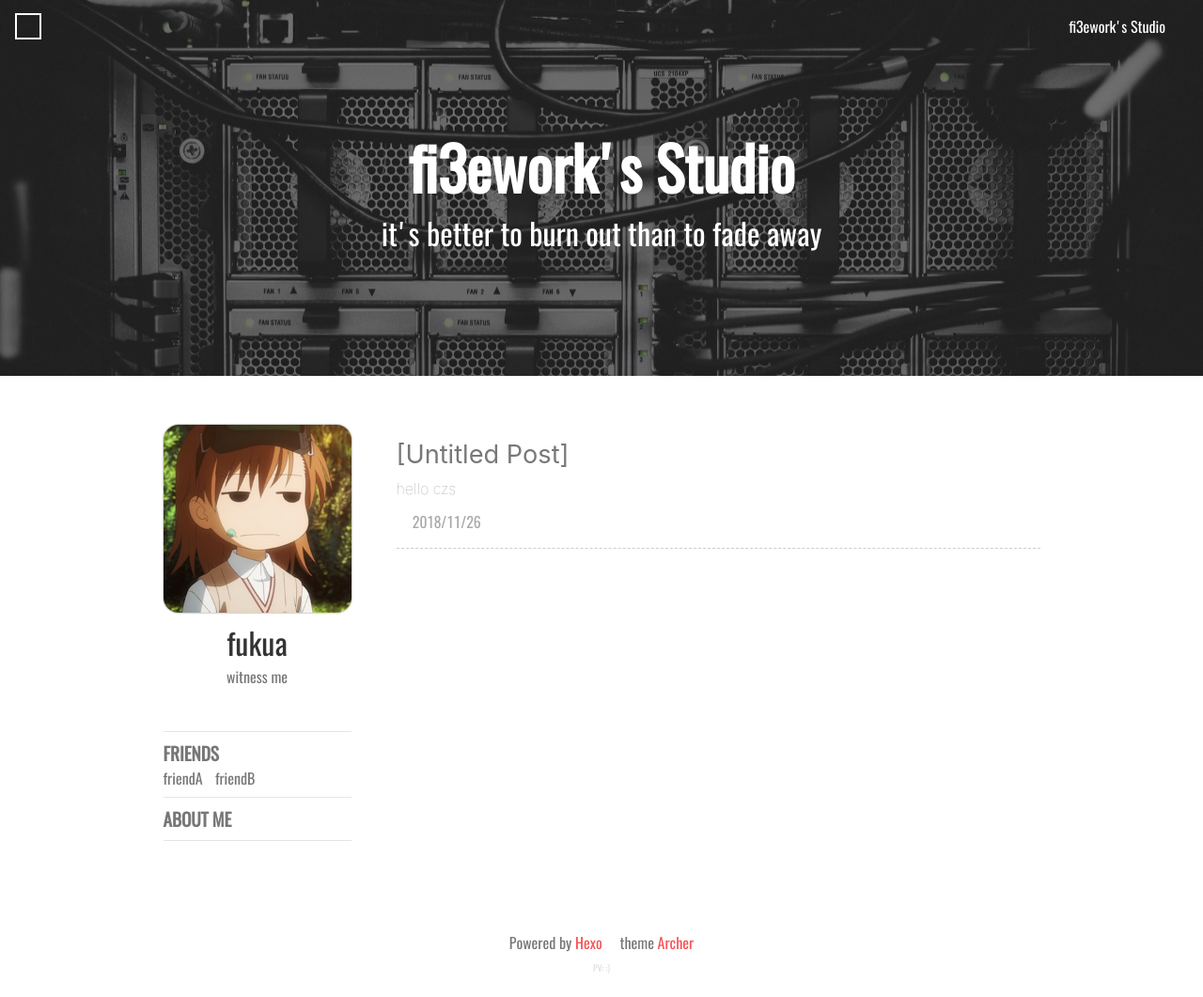
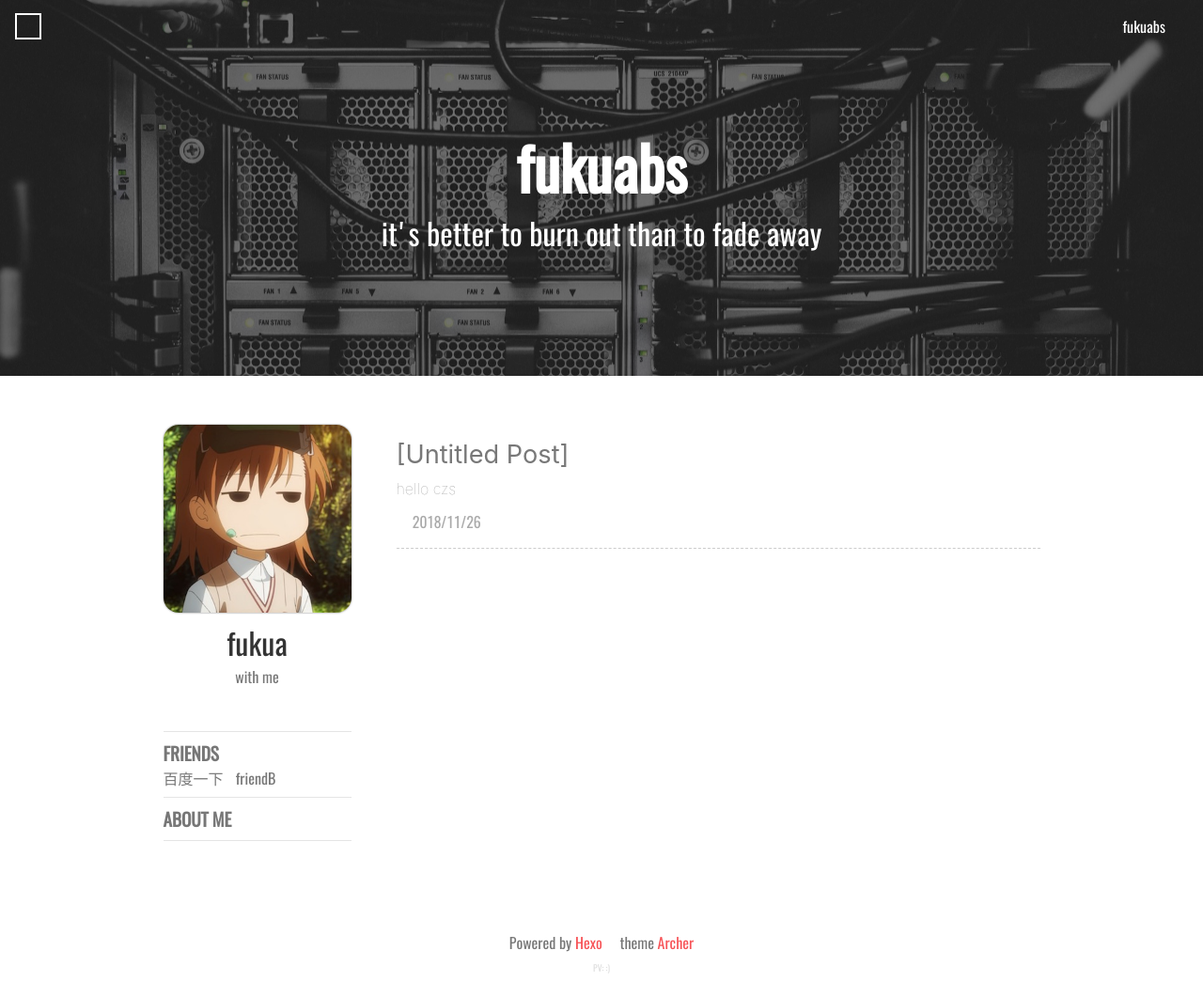
Before and after one commit to greatWall11/greatWall11.github.io, a plain HTML site: page index.html in a window 1280 px wide. Shown: the whole page at 94% size. Drawn offline with nearby package versions, Linux system fonts and the light colour scheme; some packages are replaced by stand-ins of ours; a script that the page names is missing; a web font is replaced by a local one.

Commit message:
Site updated: 2018-11-26 14:54:06

```diff
--- a/index.html
+++ b/index.html
@@ -210,7 +210,7 @@
     <div class="header-sidebar-menu">&#xe775;</div>
     <!-- post页的toggle banner  -->
 
-    <a class="home-link" href="/">fi3ework's Studio</a>
+    <a class="home-link" href="/">fukuabs</a>
 </header>
     <div class="wrapper">
         <div class="site-intro" style="
@@ -236,7 +236,7 @@ height:50vh;
         <h1 class="intro-title">
             <!-- 主页  -->
 
-            fi3ework's Studio
+            fukuabs
             <!-- 文章页  -->
 
         </h1>
@@ -386,7 +386,7 @@ height:50vh;
     <div class="profile-name">fukua</div>
 
     <div class="profile-signature">
-        witness me
+        with me
     </div>
 
 
@@ -395,7 +395,7 @@ height:50vh;
 
 
 
-                <a href="mailto:https://www.baidu.com" class="iconfont-archer email" title="email"></a>
+                <a href="mailto:1598145086@qq.com" class="iconfont-archer email" title="email"></a>
 
 
 
@@ -457,7 +457,7 @@ height:50vh;
 
 
                     <span>
-                        <a href="//www.baidu.com" target="_black">friendA</a>
+                        <a href="//www.baidu.com" target="_black">百度一下</a>
                     </span>
 
 
@@ -487,7 +487,7 @@ height:50vh;
 
 
 
-                <a href="mailto:https://www.baidu.com" class="iconfont-archer email" title="email"></a>
+                <a href="mailto:1598145086@qq.com" class="iconfont-archer email" title="email"></a>
 
 
 
```
Also changed, not shown: 2018/11/26/yyyy-mm-dd-title-is-long/index.html (+3 -3 lines), archives/2018/11/index.html (+2 -2 lines), archives/2018/index.html (+2 -2 lines), archives/index.html (+2 -2 lines), mysecond/index.html (+2 -2 lines).
